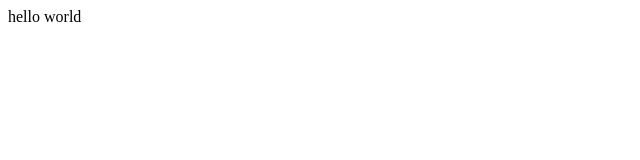
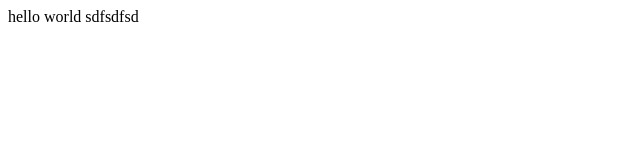
Before and after one commit to lazer361/udemy, a plain HTML site: page one/index.html in a window 1280 px wide. Shown: the full height of the page, 0-640 px from the left. Drawn offline with Linux system fonts and the light colour scheme.

Commit message:
test copy

```diff
--- a/one/index.html
+++ b/one/index.html
@@ -8,5 +8,6 @@
 </head>
 <body>
     hello world
+    sdfsdfsd
 </body>
 </html>
```
